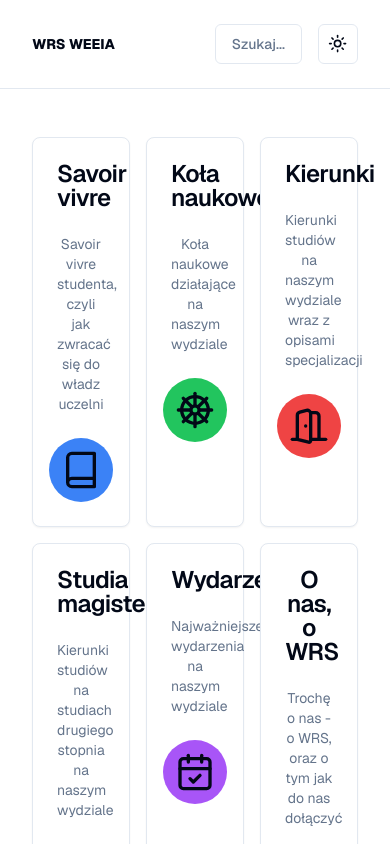
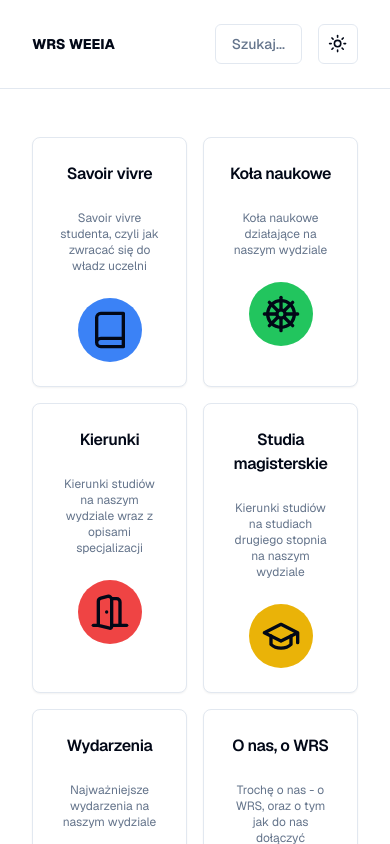
Before and after one commit to WRS-WEEIA-IT/WRS-Website, a Next.js app: page /info in a window 390 px wide. Shown: the top 844 px of the page. Built offline with nearby package versions, Linux system fonts and the light colour scheme.

Commit message:
Make info card responsive

```diff
--- a/app/info/[sections]/InfoSection.tsx
+++ b/app/info/[sections]/InfoSection.tsx
@@ -4,7 +4,7 @@ import { Book, CalendarCheck, DoorOpen, GraduationCap, Lightbulb, ShipWheel } fr
 const InfoSection = () => {
     return (
         <div className='site-container py-12'>
-            <div className=' grid grid-cols-3 gap-4 grid-flow-dense'>
+            <div className='grid grid-cols-2 md:grid-cols-3 gap-4 grid-flow-dense'>
                 <InfoCard
                     title='Savoir vivre'
                     description='Savoir vivre studenta, czyli jak zwracać się do władz uczelni'
--- a/components/info-card/InfoCard.tsx
+++ b/components/info-card/InfoCard.tsx
@@ -68,10 +68,10 @@ const InfoCard = ({ title, description, color, Icon }: InfoCardConfig) => {
     return (
         <Card className={`${colorVariants[color].border} ${colorVariants[color].dropShadow}`}>
             <CardHeader>
-                <CardTitle className='text-center'>{title}</CardTitle>
+                <CardTitle className='text-center text-base md:text-lg lg:text-2x'>{title}</CardTitle>
             </CardHeader>
             <CardContent>
-                <CardDescription className='text-center'>{description}</CardDescription>
+                <CardDescription className='text-center text-xs md:text-sm'>{description}</CardDescription>
             </CardContent>
             <CardFooter className='flex items-center justify-center'>
                 <div className='flex items-center justify-center'>
```
